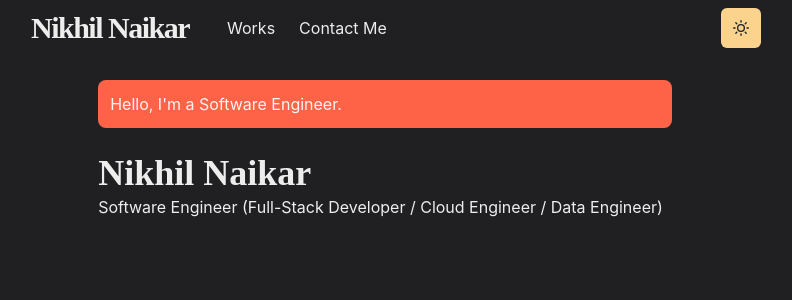
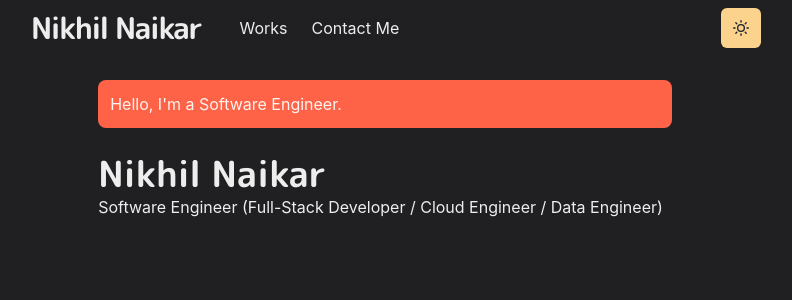
Before and after one commit to Nikhil-Naikar/Profolio-Website, a Next.js app: page / in a window 1280 px wide. Shown: the top 300 px of the page, without its empty margins (255-1047 px from the left). Built offline with nearby package versions, Linux system fonts and the light colour scheme.

Commit message:
added some fonts

```diff
--- /dev/null
+++ b/app/fonts/fonts.tsx
@@ -0,0 +1,10 @@
+"use client"
+
+import { Global } from "@emotion/react"
+
+const Fonts = () => (
+    <Global styles={`
+      @import url('https://fonts.googleapis.com/css2?family=M+PLUS+Rounded+1c:wght@300;700&display=swap');
+    `}/>
+  )
+  export default Fonts;
--- a/app/fonts/rubikFont.tsx
+++ /dev/null
@@ -1,10 +0,0 @@
-import { Rubik } from "next/font/google";
-
-const rubikFont = Rubik({
-  subsets: ["latin"],
-  variable: "--font-rubik",
-});
-
-export const fonts = {
-  rubikFont,
-};
--- a/app/layout.tsx
+++ b/app/layout.tsx
@@ -2,6 +2,7 @@
 
 import { ChakraUiProvider } from "./providers/ChakraUiProvider";
 import { usePathname } from "next/navigation";
+import Fonts from "./fonts/fonts";
 
 export default function RootLayout({
   children,
@@ -13,6 +14,7 @@
         <title>Nikhil's Website</title>
       </head>
       <body>
+        <Fonts />
         <ChakraUiProvider>{children}</ChakraUiProvider>
       </body>
     </html>
--- a/app/providers/ChakraUiProvider.tsx
+++ b/app/providers/ChakraUiProvider.tsx
@@ -8,5 +8,9 @@
 }: {
   children: React.ReactNode;
 }) => {
-  return <ChakraProvider theme={theme}>{children}</ChakraProvider>;
+  return(
+    <ChakraProvider theme={theme}>
+      {children}
+    </ChakraProvider>
+  );
 };
```
